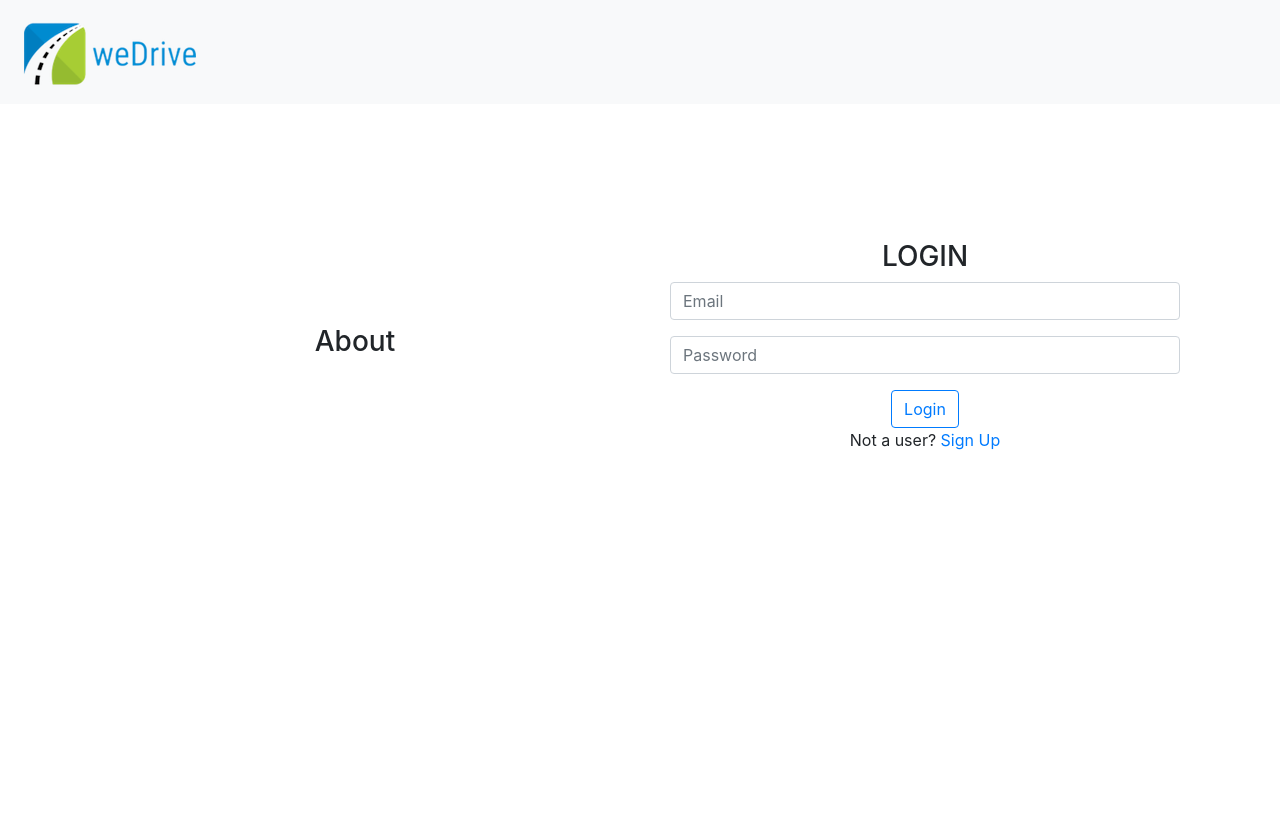
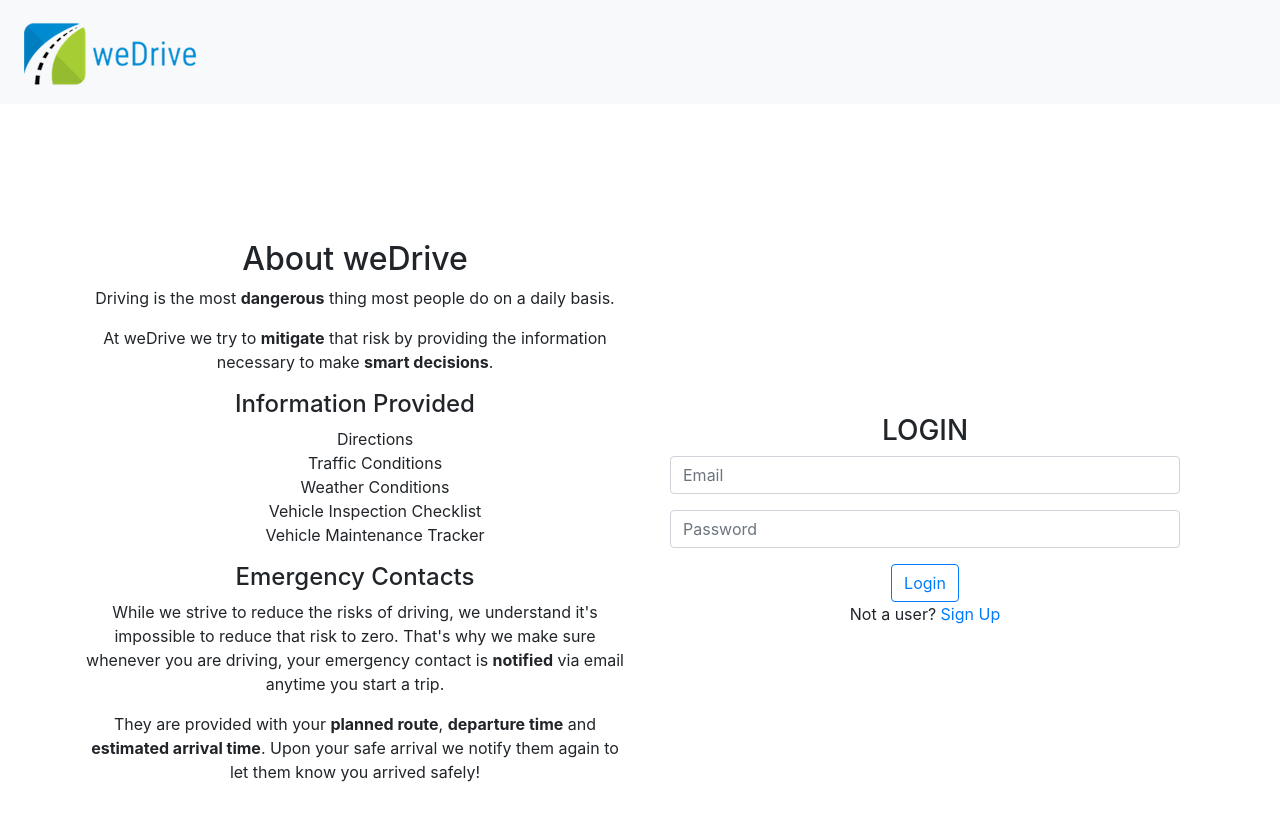
Before and after one commit to dpolcari18/frontend-weDrive, a React (Create React App) app: page / in a window 1280 px wide. Shown: the top 820 px of the page. Built offline with nearby package versions, Linux system fonts and the light colour scheme.

Commit message:
added information to the about section

```diff
--- a/src/components/About.js
+++ b/src/components/About.js
@@ -2,7 +2,22 @@ import React from 'react'
 
 const About = () => {
     return (
-        <h3>About</h3>
+        <div>
+            <h2>About weDrive</h2>
+            <p>Driving is the most <strong>dangerous</strong> thing most people do on a daily basis.</p>
+            <p> At weDrive we try to <strong>mitigate</strong> that risk by providing the information necessary to make <strong>smart decisions</strong>.</p>
+            <h4>Information Provided</h4>
+            <ul style={{'list-style': 'none'}}>
+                <li>Directions</li>
+                <li>Traffic Conditions</li>
+                <li>Weather Conditions</li>
+                <li>Vehicle Inspection Checklist</li>
+                <li>Vehicle Maintenance Tracker</li>
+            </ul>
+            <h4>Emergency Contacts</h4>
+            <p>While we strive to reduce the risks of driving, we understand it's impossible to reduce that risk to zero. That's why we make sure whenever you are driving, your emergency contact is <strong>notified</strong> via email anytime you start a trip.</p>
+            <p>They are provided with your <strong>planned route</strong>, <strong>departure time</strong> and <strong>estimated arrival time</strong>. Upon your safe arrival we notify them again to let them know you arrived safely!</p>
+        </div>
     )
 }
 
```
